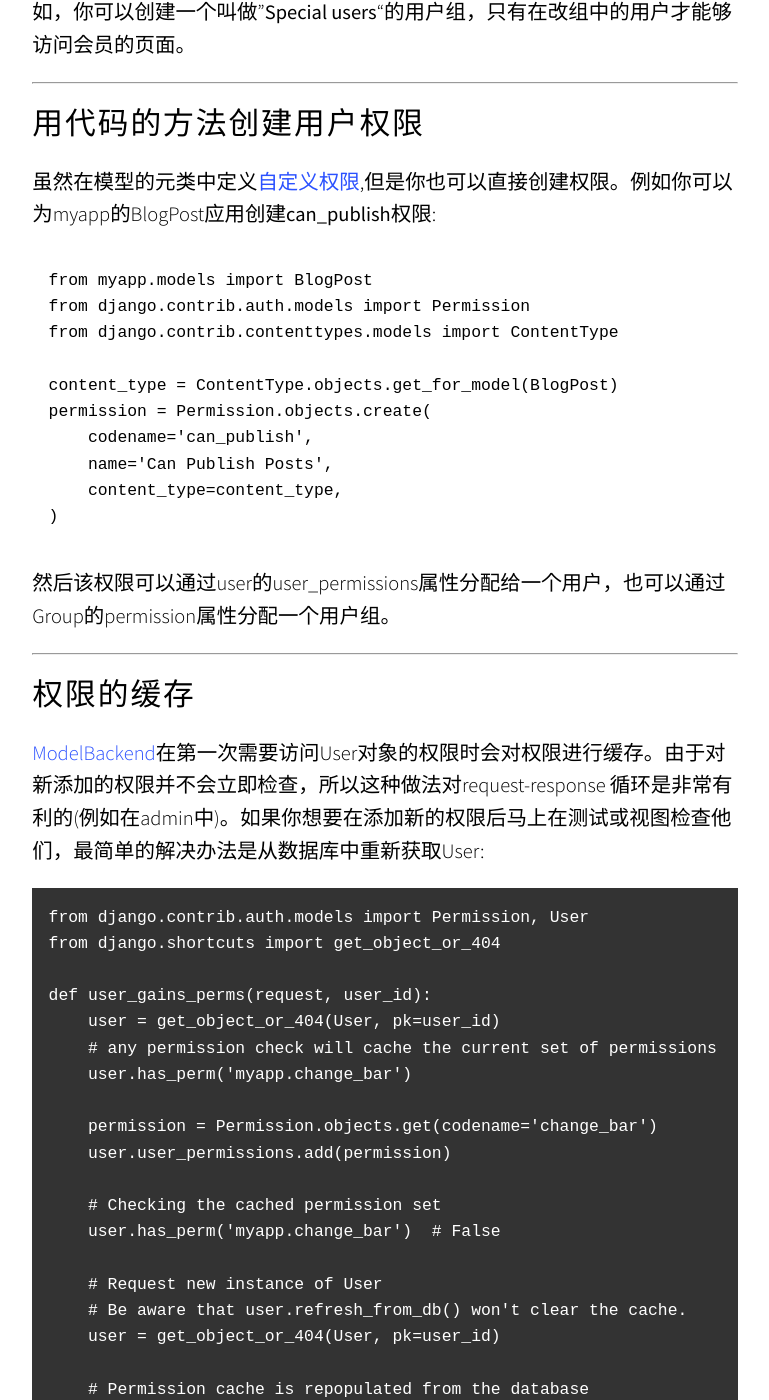
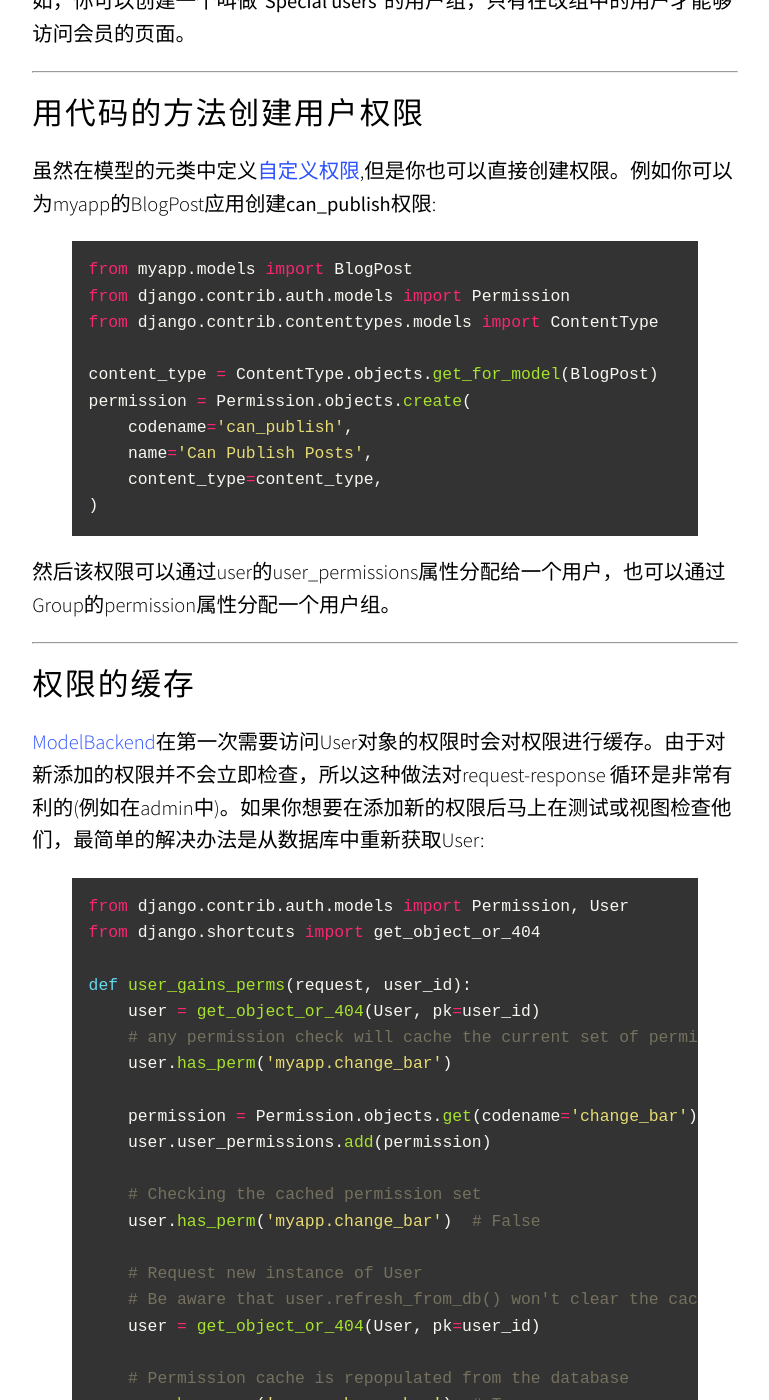
Before and after one commit to zLolipop/zLolipop.github.io, a Jekyll site: the page built from _posts/2016-08-18-Django认证系统.md, in a window 1280 px wide and 1400 px high, scrolled down 4991 px. Shown: the whole window, without its empty margins (255-1024 px from the left). Built offline with Jekyll 4.4.1, drawn with Linux system fonts in a browser that asks for light colours; nearby versions of some CDN libraries; some web fonts are replaced; comment, search, counter and statistics services are not loaded; some of the changed text lies outside the part shown.

Commit message:
fix code format

````diff
--- a/_posts/2016-08-18-Django认证系统.md
+++ b/_posts/2016-08-18-Django认证系统.md
@@ -49,9 +49,13 @@ user.save()
 
 
 ## 创建超级用户(superusers)
-使用<font color="#0C4B33">**createsuperuser**</font>来创建超级用户：
+使用**<font color="#0C4B33">createsuperuser</font>**来创建超级用户：
 
-`$ python manage.py createsuperuser --username=joe --email=joe@example.com`
+{% highlight bash%}
+
+$ python manage.py createsuperuser --username=joe --email=joe@example.com
+
+{% endhighlight %}
 
 然后该命令将提示你输入密码，输入密码后，该用户将会被立即创立， 如果你忘记 打入 **--username**和**--email**参数，该命令将提示你输入这些值。
 
@@ -83,7 +87,8 @@ Django不会再user模型上存储密码的明文，而是一个哈希值，(详
 <font color="#0C4B33">authenticate(**credentials)</font>
 
 使用<font color="#0C4B33">authenticate()</font>方法来认证一个给定的用户名(username)和密码(password)。该函数以关键字参数的形式接受认证的凭证，默认配置的关键字是**username**和**password**。如果密码和用户名匹配，该函数返回一个**User**对象，否则，该函数返回**None**，例如:
-```Python
+{% highlight python%}
+
 from django.contrib.auth import authenticate
 user = authenticate(username='john',password='secret'
 if user is not None:
@@ -94,7 +99,9 @@ if user is not None:
         print("The password is valid, but the account has been disabled!")
 else:
 	print("The username and password were incorrect.")
-```
+
+{% endhighlight %}
+
 关于is_active属性，详细信息请参考上文的完全API手册。
 
 
@@ -154,7 +161,8 @@ myuser.user_permissions.clear()
 ## 用代码的方法创建用户权限
 虽然在模型的元类中定义[自定义权限](https://docs.djangoproject.com/en/1.9/topics/auth/customizing/#custom-permissions),但是你也可以直接创建权限。例如你可以为myapp的BlogPost应用创建**can_publish**权限:
 
-```Python
+{% highlight python %}
+
 from myapp.models import BlogPost
 from django.contrib.auth.models import Permission
 from django.contrib.contenttypes.models import ContentType
@@ -165,7 +173,9 @@ permission = Permission.objects.create(
     name='Can Publish Posts',
     content_type=content_type,
 )
-```
+
+{% endhighlight%}
+
 然后该权限可以通过user的user_permissions属性分配给一个用户，也可以通过Group的permission属性分配一个用户组。
 
 
@@ -173,7 +183,8 @@ permission = Permission.objects.create(
 ## 权限的缓存
 [ModelBackend](https://docs.djangoproject.com/en/1.9/ref/contrib/auth/#django.contrib.auth.backends.ModelBackend)在第一次需要访问User对象的权限时会对权限进行缓存。由于对新添加的权限并不会立即检查，所以这种做法对request-response 循环是非常有利的(例如在admin中)。如果你想要在添加新的权限后马上在测试或视图检查他们，最简单的解决办法是从数据库中重新获取User:
 
-```
+{% highlight python%}
+
 from django.contrib.auth.models import Permission, User
 from django.shortcuts import get_object_or_404
 
@@ -194,7 +205,8 @@ def user_gains_perms(request, user_id):
 
     # Permission cache is repopulated from the database
     user.has_perm('myapp.change_bar')  # True
-```
+
+{% endhighlight %}
 
 _ _ _
 
@@ -204,14 +216,16 @@ Django 使用会话(sessions)和中间件来拦截request对象到认证系统
 认证系统为每个请求(request)提供一个**request.user**属性来代表当前的用户。如果当前的用户仍未登录，该属性将会被设置为一个<font color="#0C4B33">**AnonymousUser**</font>的实例，否则该属性将会是一个<font color="#0C4B33">**User**</font>实例。
 
 可以通过is_authenticated()方法来区分它们。例如：
-```
+
+{% highlight python %}
+
 if request.user.is_authenticated():
     # Do something for authenticated users.
     ...
 else:
     # Do something for anonymous users.
     ...
-```
+{% endhighlight %}
 
 
 ----------
@@ -245,13 +259,17 @@ def my_view(request):
 
 ## 如何实现用户登出(log out)
 　要实现用户登出，可以在试图中使用logout()函数，该函数接受一个HttpRequest的对象作为参数。例如：
-```Python
+
+{% highlight python%}
+
 from django.contrib.auth import logout
 
 def logout_view(request):
 	logout(request)
 	# 重定向到另一页面
-```
+
+{% endhighlight%}
+
 <font color=red>注意</font>:**logout()**在用户登出失败的情况下并不会抛出任何错误。
  为了防止在同一浏览器后续登陆的用户获取到之前登陆用户的数据，在你调用**logout()**函数登出用户时，当前请求(request)的会话的数据将会被完全清空。如果在用户登出后你想要在session中存放任何数据，那么请在调用**django.contrib.auth.logout()**后执行存放数据的操作。
 
@@ -263,7 +281,8 @@ def logout_view(request):
  限制登陆的用户访问页面最简单和原始的方法，是检查**request.user.is_authenticated()**并重定向道登陆页面：
 
 
-```
+{% highlight python%}
+
 from django.conf import settings
 from django.shortcuts import redirect
 
@@ -271,19 +290,24 @@ def my_view(request):
 	if not request.user.is_authenticated():
 		return redirect('%s?next=%s'%(settings.LOGIN_URL, request.path))
 	# ...
-```
+
+{% endhighlight%}
+
 ###使用login_required decorator
 <font color=darkgreen>**login_required(redirect_field_name='next', login_url=None)**</font>
  你可以使用**login_required()**装饰器，作为一种快捷方式：
 
 
-```Python
+{% highlight python %}
+
 from django.contrib.auth.decorators import login_required
 
 @login_required
 def my_view(request):
     # ...
-```
+
+{% endhighlight%}
+
  装饰器**login_required()**完成了下面的内容。
 
  - 若用户没有登陆，则重定向到配置文件中<font color=darkgreen>LOGIN_URL</font>指向的路径，并且把当前请求的绝对路径作为查询参数传递到登陆页面。例如:`/account/login/?next=/polls/3/`
````
